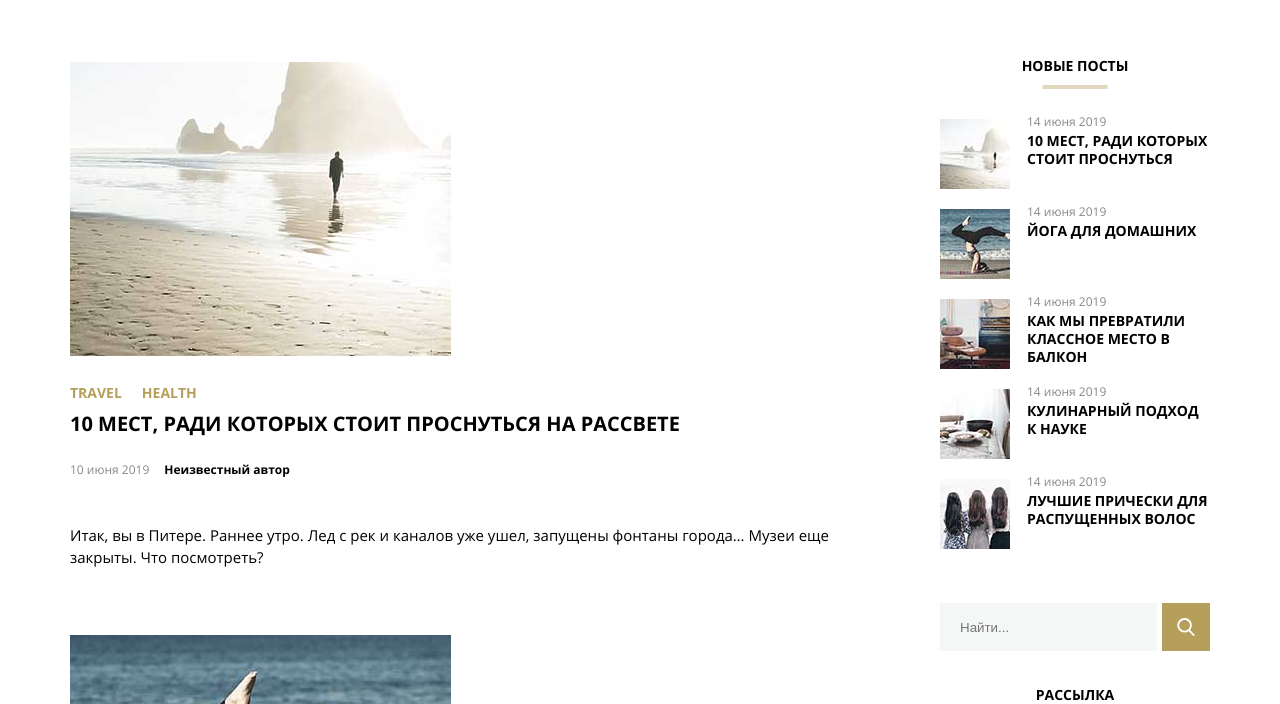
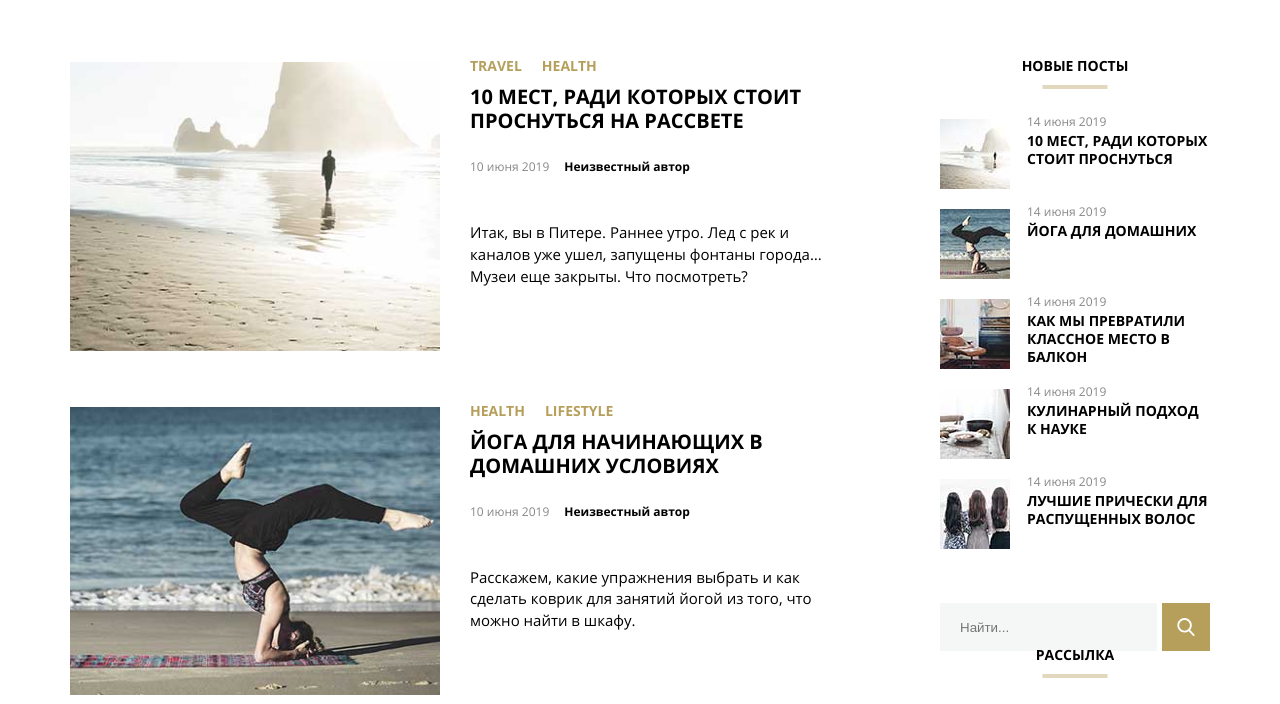
Before and after one commit to Dmitry-glb/mq-diploma, a plain HTML site: page index.html in a window 1280 px wide. Shown: the part 905-1609 px from the top of the page. Drawn offline with Linux system fonts and the light colour scheme.

Commit message:
Update style.css

```diff
--- a/css/style.css
+++ b/css/style.css
@@ -157,15 +157,19 @@ main {
   display: flex;
   gap: 3rem;
   margin-bottom: 5.6rem;
-  flex-direction: column;
 }
 
 .post:last-child {
   margin-bottom: 5.7rem;
 }
 
+.post__images {
+  width: 100%;
+}
+
 .post__image {
   max-width: 100%;
+  height: 100%;
 }
 
 .post__container {
@@ -315,7 +319,6 @@ main {
   display: flex;
   width: 100%;
   gap: 0.5rem;
-  margin-bottom: 4rem;
 }
 
 .search__label {
@@ -328,10 +331,6 @@ main {
   box-sizing: border-box;
   min-width: 0;
   height: 4.8rem;
-}
-
-.search-place:focus {
-  outline: 0.1rem solid #b59f5b;
 }
 
 .search-btn {
```
